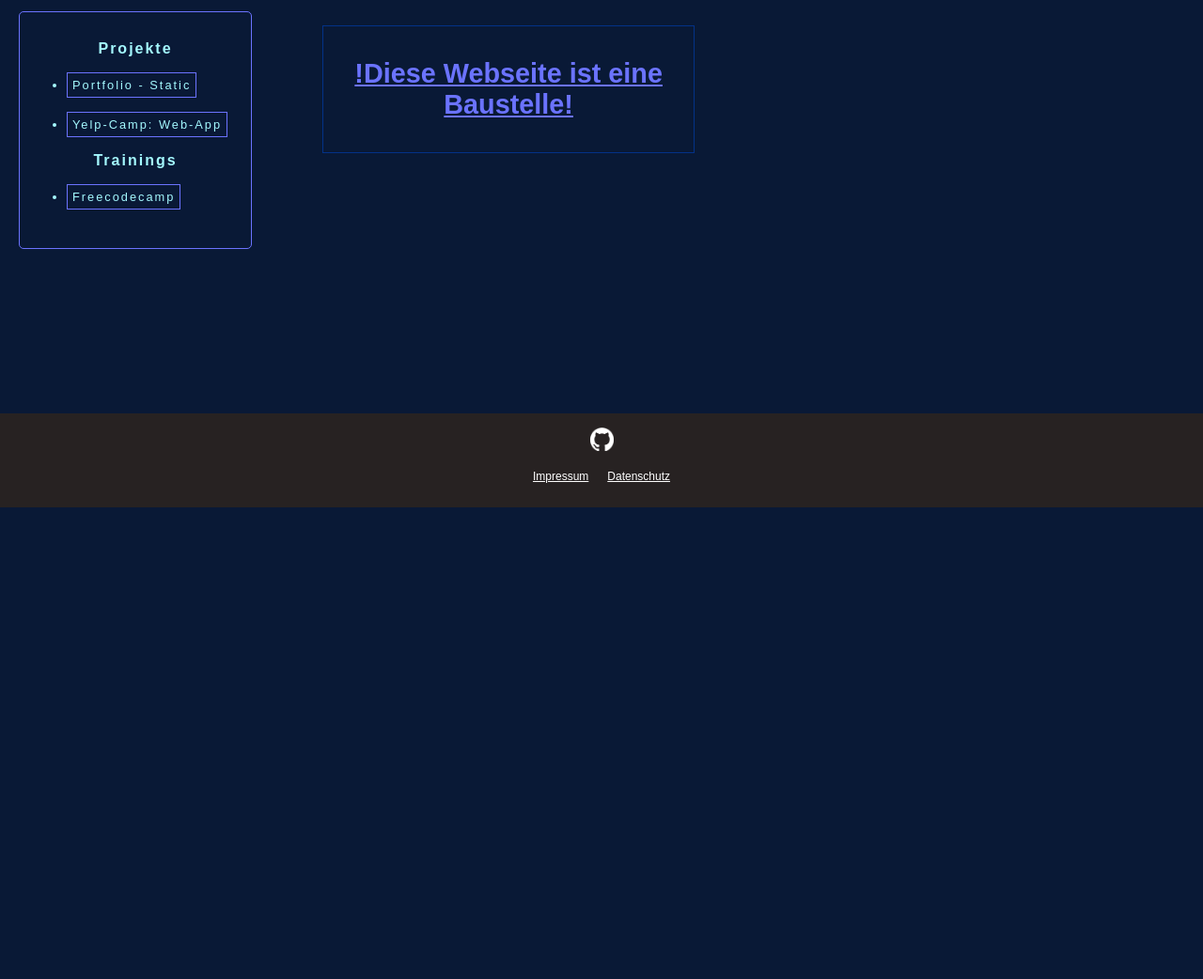
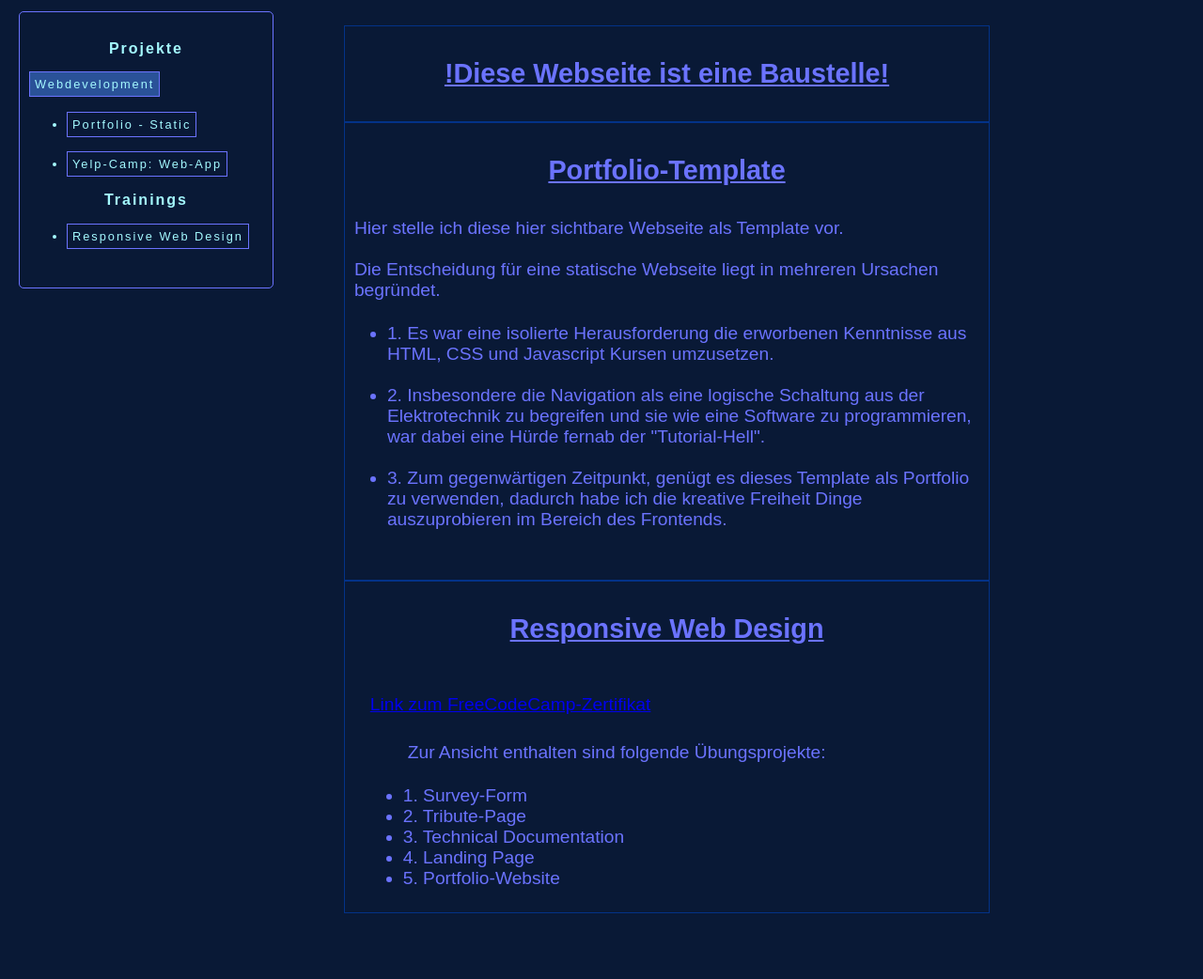
Before and after one commit to ADystEn/Portfolio-Template, a plain HTML site: page sites/webdevelopment/webdevelopment.html in a window 1280 px wide. Shown: the part 260-1302 px from the top of the page at 94% size. Before the commit the page ends 800 px from the top, so only its background shows below. Drawn offline with Linux system fonts and the light colour scheme.

Commit message:
Update webdevelopment.html

```diff
--- a/sites/webdevelopment/webdevelopment.html
+++ b/sites/webdevelopment/webdevelopment.html
@@ -79,20 +79,53 @@
     <div class="start">
         <div class="catalogue">
                 <p class="catalogue-h1">Projekte</p>
+                <p class="catalogue-h2">Webdevelopment</p>
                 <ul>
-                    <li class="catalogue-h2-li"><a href="">Portfolio - Static</a></li>
+                    <li class="catalogue-h2-li"><a href="#port-temp">Portfolio - Static</a></li>
                     <li class="catalogue-h2-li"><a href="">Yelp-Camp: Web-App</a></li>
                 </ul>
                 <p class="catalogue-h1">Trainings</p>
                 <ul>
-                    <li class="catalogue-h2-li"><a href="">Freecodecamp</a></li>
+                    <li class="catalogue-h2-li"><a href="#responsive-web-design">Responsive Web Design</a></li>
                 </ul>
         </div>
         <div class="base-container">
-            <div class="content-box">
-
+            <div id="" class="content-box">
                 <h2>!Diese Webseite ist eine Baustelle!</h2>
-
+            </div>
+            <div id="port-temp" class="content-box">
+                <h2 >Portfolio-Template</h2>
+                <p>
+                    Hier stelle ich diese hier sichtbare Webseite als Template vor.
+                    <br>
+                    <br>
+                    Die Entscheidung für eine statische Webseite liegt in mehreren Ursachen begründet.
+                    <ul>
+                        <li>1. Es war eine isolierte Herausforderung die erworbenen Kenntnisse aus HTML, CSS und Javascript Kursen umzusetzen.</li>
+                        <br>
+                        <li>2. Insbesondere die Navigation als eine logische Schaltung aus der Elektrotechnik zu begreifen
+                            und sie wie eine Software zu programmieren, war dabei eine Hürde fernab der "Tutorial-Hell".</li>
+                        <br>
+                        <li>3. Zum gegenwärtigen Zeitpunkt, genügt es dieses Template als Portfolio zu verwenden, dadurch habe ich die kreative
+                            Freiheit Dinge auszuprobieren im Bereich des Frontends. </li>
+                    </ul>
+                </p>
+            </div>
+            <div id="responsive-web-design" class="content-box">
+                <h2 >Responsive Web Design</h2>
+                <div class="img-box">
+                        <a href="https://www.freecodecamp.org/certification/fccdeb89f6c-b574-49be-a5e8-3cf84dc0a3f1/responsive-web-design" class="" target="_blank">
+                            <p>Link zum FreeCodeCamp-Zertifikat</p>
+                        </a>
+                            <ul>
+                                <p>Zur Ansicht enthalten sind folgende Übungsprojekte:</p>
+                                <li>1. Survey-Form</li>
+                                <li>2. Tribute-Page</li>
+                                <li>3. Technical Documentation</li>
+                                <li>4. Landing Page</li>
+                                <li>5. Portfolio-Website</li>
+                            </ul>
+                    </div>
             </div>
         </div>
     </div>
```
